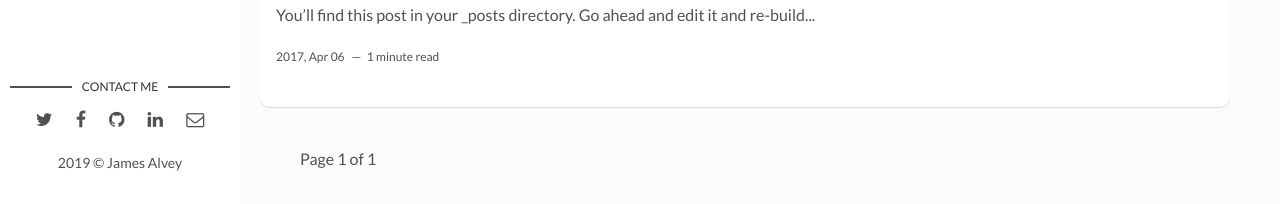
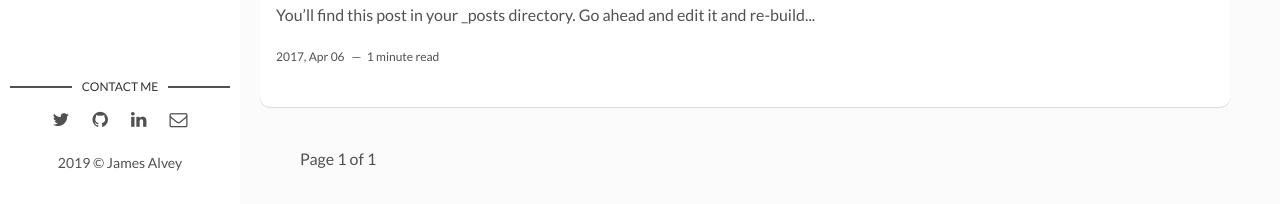
Before and after one commit to james-alvey-42/james-alvey-42.github.io, a Jekyll site: the page built from index.html, in a window 1280 px wide and 1296 px high. Shown: the part 1089-1293 px from the top of the window. Built offline with Jekyll 4.4.1, drawn with Linux system fonts in a browser that asks for light colours; the list of posts is cut into pages by our own code.

Commit message:
Removed facebook logo, justified text in about section

```diff
--- a/_layouts/main.html
+++ b/_layouts/main.html
@@ -9,7 +9,7 @@ layout: default
         <a href="{{site.baseurl}}/"><img src="{{site.baseurl}}/assets/img/{% if site.author-img %}{{site.author-img}}{% endif %}" alt="{{site.author}}"></a>
       </div>
       <div class="author-name">{{site.author}}</div>
-      <p>{{site.about-author}}</p>
+      <p align="jusitfy">{{site.about-author}}</p>
     </div>
   </header> <!-- End Header -->
   <footer>
@@ -20,11 +20,6 @@ layout: default
           <li><a href="https://twitter.com/{{ site.social-twitter }}" target="_blank"><i class="fa fa-twitter" aria-hidden="true"></i></a></li>
         {% else %}
           <li><a href="https://twitter.com/artemsheludko_" target="_blank"><i class="fa fa-twitter" aria-hidden="true"></i></a></li>
-        {% endif %}
-        {% if site.social-facebook %}
-          <li><a href="https://facebook.com/{{ site.social-facebook }}" target="_blank"><i class="fa fa-facebook" aria-hidden="true"></i></a></li>
-        {% else %}
-          <li><a href="https://facebook.com/" target="_blank"><i class="fa fa-facebook" aria-hidden="true"></i></a></li>
         {% endif %}
         {% if site.social-github %}
           <li class="github"><a href="http://github.com/{{site.social-github}}" target="_blank"><i class="fa fa-github"></i></a></li>
```
